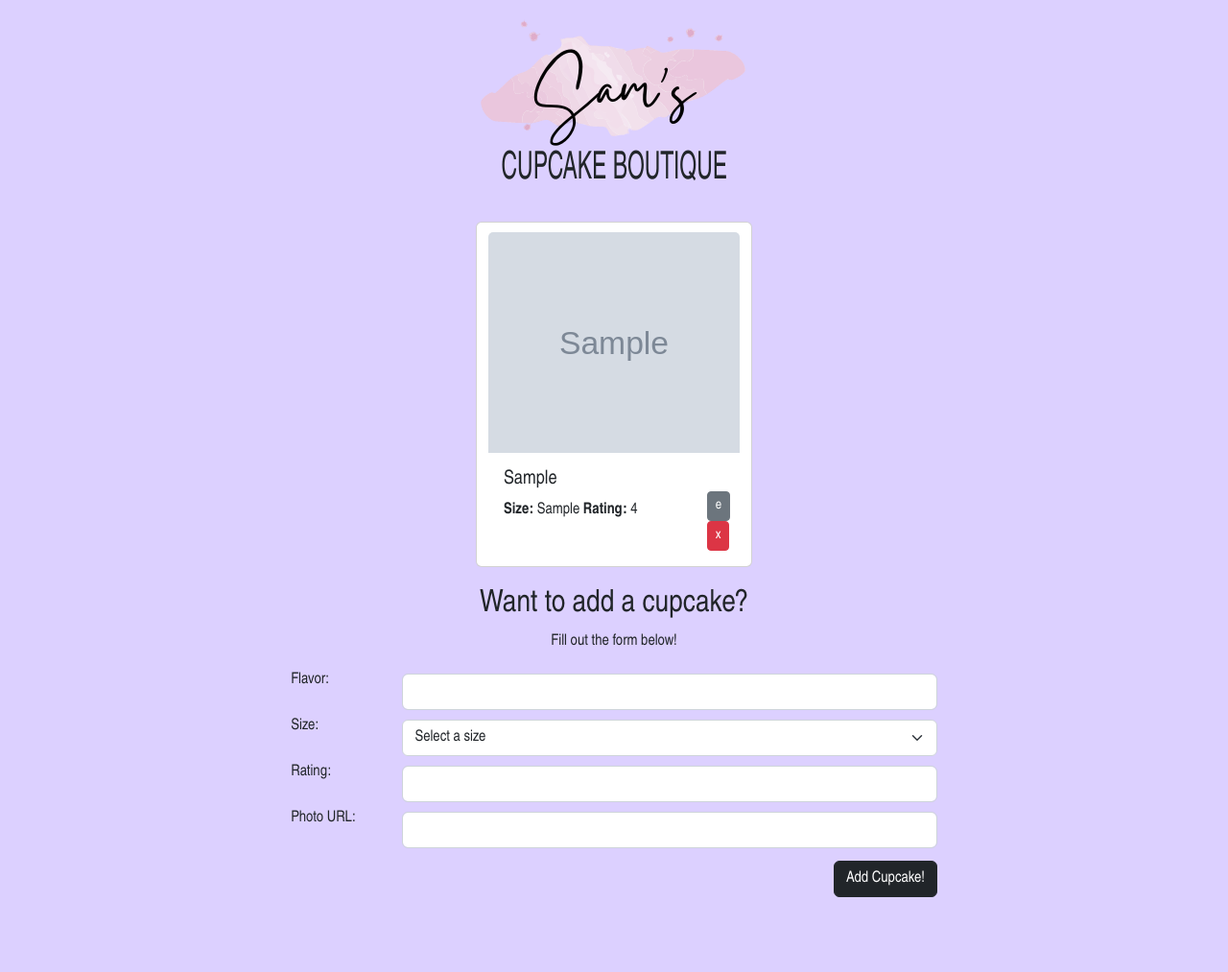
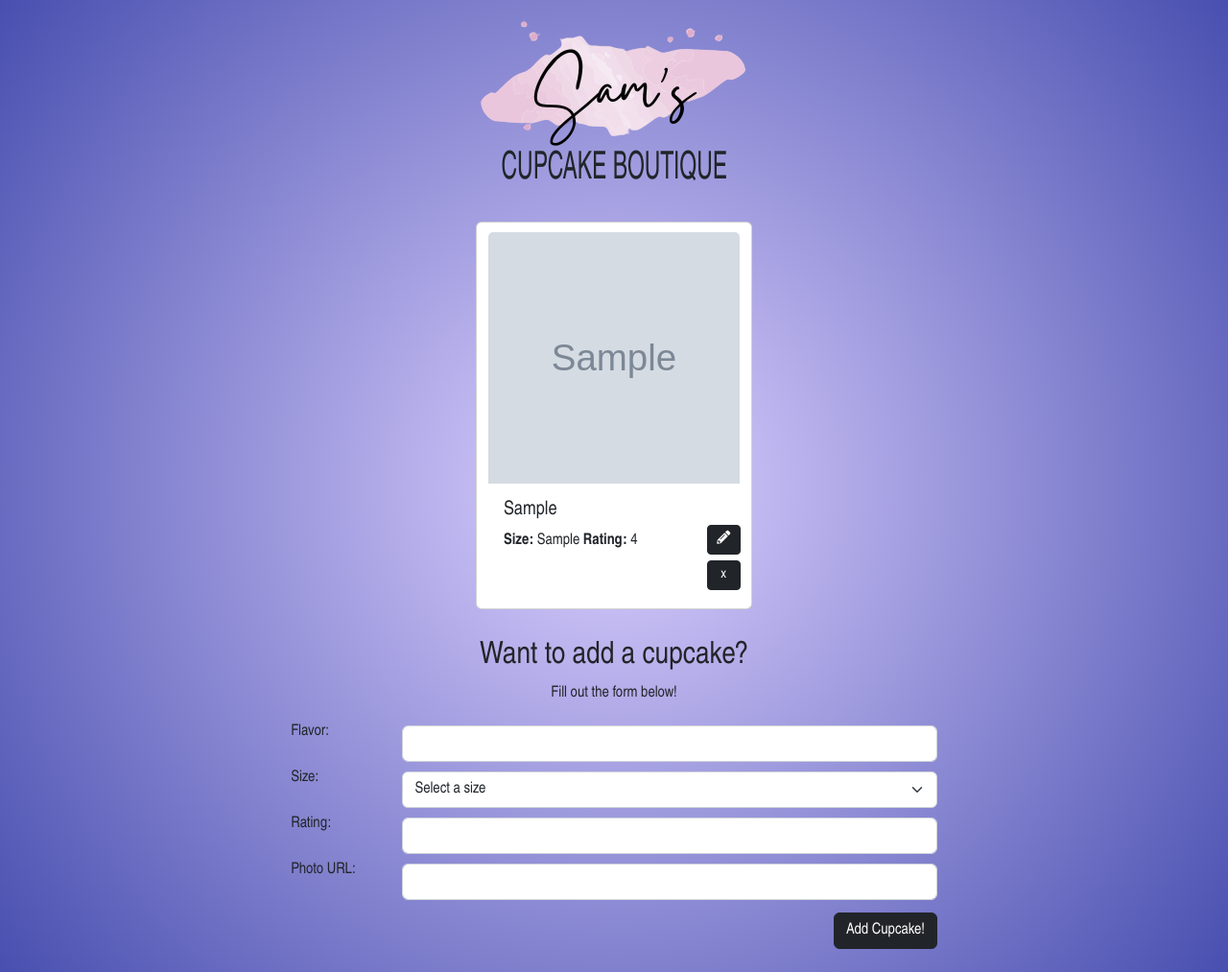
Before and after one commit to gerardoh13/flask-cupcakes, a Flask app: page / in a window 1280 px wide. Shown: the whole page at 96% size. Before the commit the page ends 935 px from the top, so only its background shows below. Run offline with Flask 2, Linux system fonts and the light colour scheme; tables that the repository leaves empty hold one stand-in row (values such as "Sample post"); grey boxes marked "Sample" are stand-in pictures; some libraries are stand-ins or nearby versions.

Commit message:
completed

```diff
--- a/static/app.js
+++ b/static/app.js
@@ -1,5 +1,6 @@
 const cupcakesUl = document.getElementById("cupcakesUl");
 const addCupcakeForm = document.getElementById("addCupcakeForm");
+const editCupcakeForm = document.getElementById("editCupcakeForm");
 
 async function fetchAllCupcakes() {
   res = await axios.get(`/api/cupcakes`);
@@ -10,8 +11,8 @@ async function fetchAllCupcakes() {
 }
 
 function generateCupcake(c) {
-return `
-<div id="cupcake-${c.id}" class="card m-auto col-lg-3 col-xs-2" style="width: 18rem;">
+  return `
+<div id="cupcake-${c.id}" class="card m-auto col-lg-3 col-xs-2 cupcakeCard">
   <img src="${c.image}" class="card-img-top cardImg" alt="${c.flavor} cupcake">
   <div class="card-body row">
     <div class="col-10">
@@ -24,40 +25,46 @@ return `
     <br/>
     <button
     id="edit-${c.id}"
-    class="btn btn-secondary btn-sm"
+    class="btn btn-dark btn-sm"
     data-bs-toggle="modal"
-    data-bs-target="#editCupcake">e</button>
-    <button id="delete-${c.id}"class="btn btn-danger btn-sm">x</button>
+    data-bs-target="#editCupcakeModal"><i class="fas fa-pencil-alt" id="icon-${c.id}"></i>
+    </button>
+    <button id="delete-${c.id}"class="btn btn-dark btn-sm">x</button>
     </div>
   </div>
 </div>
-`
+`;
 }
 
 cupcakesUl.addEventListener("click", async (e) => {
   let target = e.target;
-  let type = target.id.split("-")
+  let type = target.id.split("-");
   if (target.tagName === "BUTTON" && type[0] !== "edit") {
-    deleteCupcake(type[1])
+    deleteCupcake(type[1]);
   } else {
-    showEditForm(type[1])
+    showEditForm(type[1]);
   }
 });
-
+document.getElementById("editBtn").addEventListener("click", () => {
+  $("#editCupcakeModal").modal("hide");
+  editCupcake();
+});
 async function deleteCupcake(id) {
   await axios.delete(`api/cupcakes/${id}`);
-  document.getElementById(`cupcake-${id}`).remove()
+  document.getElementById(`cupcake-${id}`).remove();
 }
 
-async function showEditForm(id){
-res = await axios.get(`api/cupcakes/${id}`);
-console.log(res.data.cupcake)
-document.getElementById("editFlavor").value = 'catfood';
-document.getElementById("editSize").value = 'small';
-document.getElementById("editRating").value = 1;
-document.getElementById("editImage").value = "www.google.com";
+async function showEditForm(id) {
+  res = await axios.get(`api/cupcakes/${id}`);
+  cupcake = res.data.cupcake;
+  document.getElementById("currImage").setAttribute("src", cupcake.image);
+  document.getElementById("editFlavor").value = cupcake.flavor;
+  document.getElementById("editSize").value = cupcake.size;
+  document.getElementById("editRating").value = cupcake.rating;
+  document.getElementById("editImage").value = cupcake.image;
+  document.getElementById("editId").value = id;
+}
 
-}
 addCupcakeForm.addEventListener(
   "submit",
   (e) => {
@@ -70,6 +77,22 @@ addCupcakeForm.addEventListener(
     addCupcake();
     addCupcakeForm.reset();
     addCupcakeForm.classList.remove("was-validated");
+  },
+  false
+);
+
+editCupcakeForm.addEventListener(
+  "submit",
+  (e) => {
+    e.preventDefault();
+    if (!editCupcakeForm.checkValidity()) {
+      e.stopPropagation();
+      editCupcakeForm.classList.add("was-validated");
+      return;
+    }
+    editCupcake();
+    editCupcakeForm.reset();
+    editCupcakeForm.classList.remove("was-validated");
   },
   false
 );
@@ -89,4 +112,21 @@ async function addCupcake() {
   $("#cupcakesUl").append(newCupcake);
 }
 
+async function editCupcake() {
+  let flavor = document.getElementById("editFlavor").value;
+  let size = document.getElementById("editSize").value;
+  let rating = document.getElementById("editRating").value;
+  let image = document.getElementById("editImage").value;
+  let editId = document.getElementById("editId").value;
+
+  const editedCupcakeRes = await axios.patch(`api/cupcakes/${editId}`, {
+    flavor,
+    size,
+    rating,
+    image,
+  });
+  document.getElementById(`cupcake-${editId}`).remove();
+  let editedCupcake = generateCupcake(editedCupcakeRes.data.cupcake);
+  $("#cupcakesUl").append(editedCupcake);
+}
 fetchAllCupcakes();
--- a/static/style.css
+++ b/static/style.css
@@ -3,13 +3,15 @@ body {
     display: flex;
     flex-direction: column;
     justify-content: center;
-    background-color: rgb(220, 208, 255);
+    /* background-color: rgb(220, 208, 255); */
     font-family: "Arial Narrow";
+    background: rgb(220,208,255);
+    background: radial-gradient(circle, rgba(220,208,255,1) 0%, rgba(72,79,175,1) 100%);
 }
 img {
     object-fit: cover;
-    width: 230px;
-    height: 230px;
+    width: 100%;
+    aspect-ratio: 1;
     margin-top: 10px;
   }
 
@@ -17,6 +19,10 @@ img {
     max-width: 70%;
 }
 
+.cupcakeCard {
+  width: 18rem;
+  margin-bottom: 10px !important;
+}
 h1 {
     margin-bottom: 30px;
     transform: scaleX(0.7);
@@ -37,22 +43,29 @@ form {
 .logoImg {
   width: auto;
   height: auto;
+  aspect-ratio: auto;
 }
 
 @media (min-width: 768px) and (max-width: 1024px) {
-  form {
+  #addCupcakeForm {
     max-width: 100%;
   }
 }
 
 @media (min-width: 1025px) and (max-width: 1280px) {
-  form {
+  #addCupcakeForm {
     max-width: 80%;
   }
 }
 
 @media (min-width: 1281px) {
-  form {
-    max-width: 50%;
+  #addCupcakeForm {
+    max-width: 60%;
   }
 }
+
+.btn-sm {
+  min-width: 35px;
+  margin-top: 3px;
+  margin-bottom: 3px;
+}
--- a/templates/base.html
+++ b/templates/base.html
@@ -4,6 +4,12 @@
     <meta charset="UTF-8" />
     <meta http-equiv="X-UA-Compatible" content="IE=edge" />
     <meta name="viewport" content="width=device-width, initial-scale=1.0" />
+    <link
+      rel="stylesheet"
+      href="https://use.fontawesome.com/releases/v5.3.1/css/all.css"
+      integrity="sha384-mzrmE5qonljUremFsqc01SB46JvROS7bZs3IO2EmfFsd15uHvIt+Y8vEf7N7fWAU"
+      crossorigin="anonymous"
+    />
     <link
       href="https://cdn.jsdelivr.net/npm/bootstrap@5.2.2/dist/css/bootstrap.min.css"
       rel="stylesheet"
@@ -17,21 +23,21 @@
     {% block content %} {% endblock %}
     <div
       class="modal fade"
-      id="editCupcake"
+      id="editCupcakeModal"
       tabindex="-1"
       aria-labelledby="editCupcakeLabel"
       aria-hidden="true"
     >
       <div class="modal-dialog">
         <div class="modal-content">
-          <div class="modal-header">
-            <h1 class="modal-title fs-5" id="editCupcakeLabel">Modal title</h1>
-
-          </div>
+          <img id="currImage" src="" alt="cupcake img" />
           <div class="modal-body">
-
-
-            <form id="" action="" class="needs-validation row" novalidate>
+            <form
+              id="editCupcakeForm"
+              action=""
+              class="needs-validation row"
+              novalidate
+            >
               <div class="col-2">
                 <label for="editFlavor">Flavor:</label>
               </div>
@@ -71,17 +77,23 @@
                   max="10"
                   required
                 />
-                <div class="invalid-feedback">Rating must be between 1 and 10.</div>
+                <div class="invalid-feedback">
+                  Rating must be between 1 and 10.
+                </div>
               </div>
               <div class="col-2">
                 <label for="editImage"> Photo URL:</label>
               </div>
               <div class="col-10">
-                <input name="image" id="editImage" type="text" class="form-control" />
+                <input
+                  name="image"
+                  id="editImage"
+                  type="text"
+                  class="form-control"
+                />
               </div>
+              <input type="hidden" name="id" id="editId" />
             </form>
-
-
           </div>
           <div class="modal-footer">
             <button
@@ -91,7 +103,9 @@
             >
               Close
             </button>
-            <button type="button" class="btn btn-primary">Save changes</button>
+            <button type="button" class="btn btn-dark" id="editBtn">
+              Save changes
+            </button>
           </div>
         </div>
       </div>
--- a/templates/home.html
+++ b/templates/home.html
@@ -59,5 +59,5 @@
     </div>
   </form>
 </div>
-
+<br />
 {% endblock %}
```
